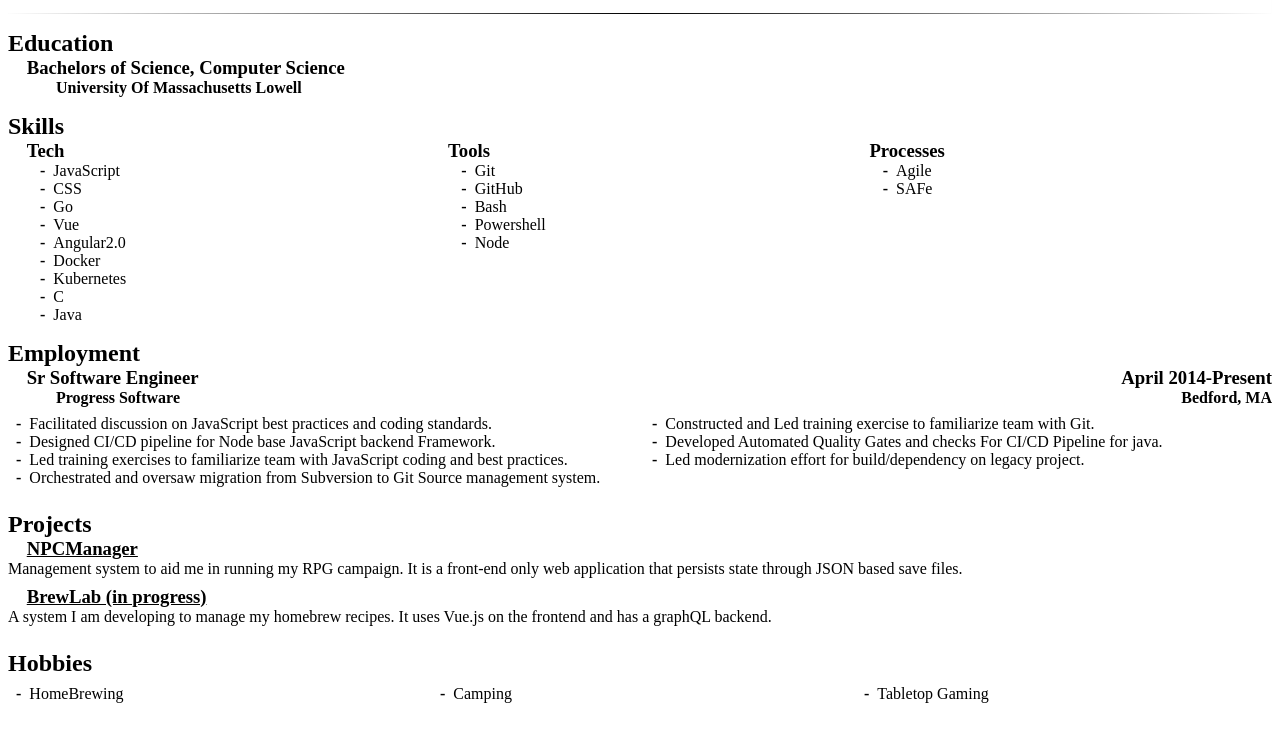
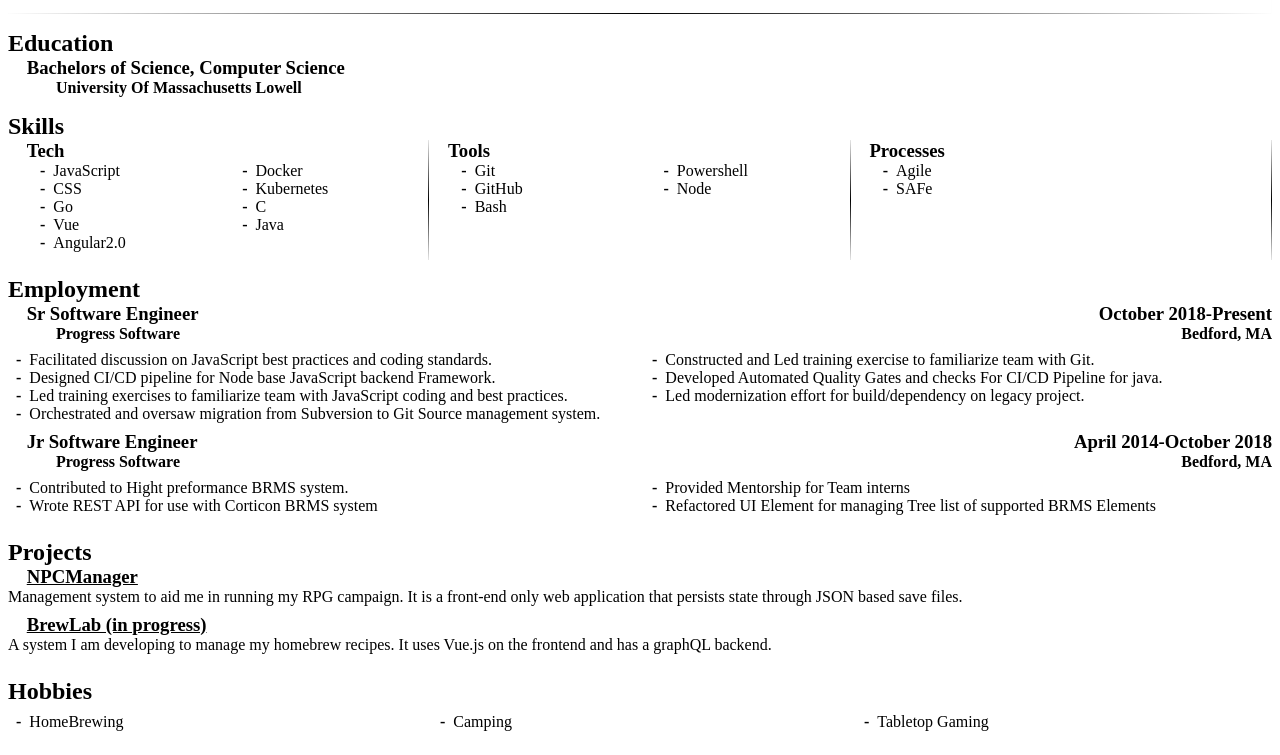
Before and after one commit to bblais23/resume, a website: page index.html in a window 1280 px wide. Shown: the part 101-856 px from the top of the page. Before the commit the page ends 828 px from the top, so only its background shows below. Drawn offline with Linux system fonts and the light colour scheme; a web font is replaced by a local one.

Commit message:
Update format and split experience

```diff
--- a/css/skills.css
+++ b/css/skills.css
@@ -3,16 +3,33 @@
 {
     display: grid;
     grid-template-columns: 1fr 1fr 1fr;
-    grid-template-rows: auto 1fr;
     grid-auto-flow: column;
 }
 
+/* Bars */
+.skills .skill-category
+{
+    border-width: 1px;
+    border-style: solid;
+    border-image: linear-gradient(to top, #FFF, #000, #FFF) 6;
+    border-top: none;
+    border-left: none;
+    border-bottom: none;
+}
 
 /*font*/
 
 /*spacing*/
-.skills ul
+.skills .skill-category ul
 {
+    columns: 2;
+    column-fill: balance;
     padding-top: 0;
     padding-left: 2em;
 }
+
+/* Override for process*/
+.skills .skill-category.skill-processes ul.list
+{
+    columns: unset;
+}
--- a/index.html
+++ b/index.html
@@ -37,8 +37,9 @@
         </section>
         <h2>Skills</h2>
         <section class="skills">
+            <article class="skill-category skill-tech">
                 <h3>Tech</h3>
-            <ul>
+                <ul class="list">
                     <li>JavaScript</li>
                     <li>CSS</li>
                     <li>Go</li>
@@ -49,19 +50,24 @@
                     <li>C</li>
                     <li>Java</li>
                 </ul>
+            </article>
+            <article class="skill-category skill-tools">
                 <h3>Tools</h3>
-            <ul>
+                <ul class="list">
                     <li>Git</li>
                     <li>GitHub</li>
                     <li>Bash</li>
                     <li>Powershell</li>
                     <li>Node</li>
                 </ul>
+            </article>
+            <article class="skill-category skill-processes">
                 <h3>Processes</h3>
-            <ul>
+                <ul class="list">
                     <li>Agile</li>
                     <li>SAFe</li>
                 </ul>
+            </article>
         </section>
 
         <h2>Employment</h2>
@@ -71,7 +77,7 @@
                 <h4 class="company">Progress Software</h4>
                 <h4 class="location">Bedford, MA</h4>
 
-                <h3 class="duration">April 2014-Present</h3>
+                <h3 class="duration">October 2018-Present</h3>
 
                 <ul class="lists">
                     <li>Facilitated discussion on JavaScript best practices and coding standards.</li>
@@ -81,6 +87,20 @@
                     <li>Constructed and Led training exercise to familiarize team with Git.</li>
                     <li>Developed Automated Quality Gates and checks For CI/CD Pipeline for java.</li>
                     <li>Led modernization effort for build/dependency on legacy project.</li>
+                </ul>
+            </article>
+            <article class="experience">
+                <h3 class="title">Jr Software Engineer</h3>
+                <h4 class="company">Progress Software</h4>
+                <h4 class="location">Bedford, MA</h4>
+
+                <h3 class="duration">April 2014-October 2018</h3>
+
+                <ul class="lists">
+                    <li>Contributed to Hight preformance BRMS system.</li>
+                    <li>Wrote REST API for use with Corticon BRMS system</li>
+                    <li>Provided Mentorship for Team interns</li>
+                    <li>Refactored UI Element for managing Tree list of supported BRMS Elements</li>
                 </ul>
             </article>
         </section>
```
Lines whose indentation alone changed are shown as unchanged.
